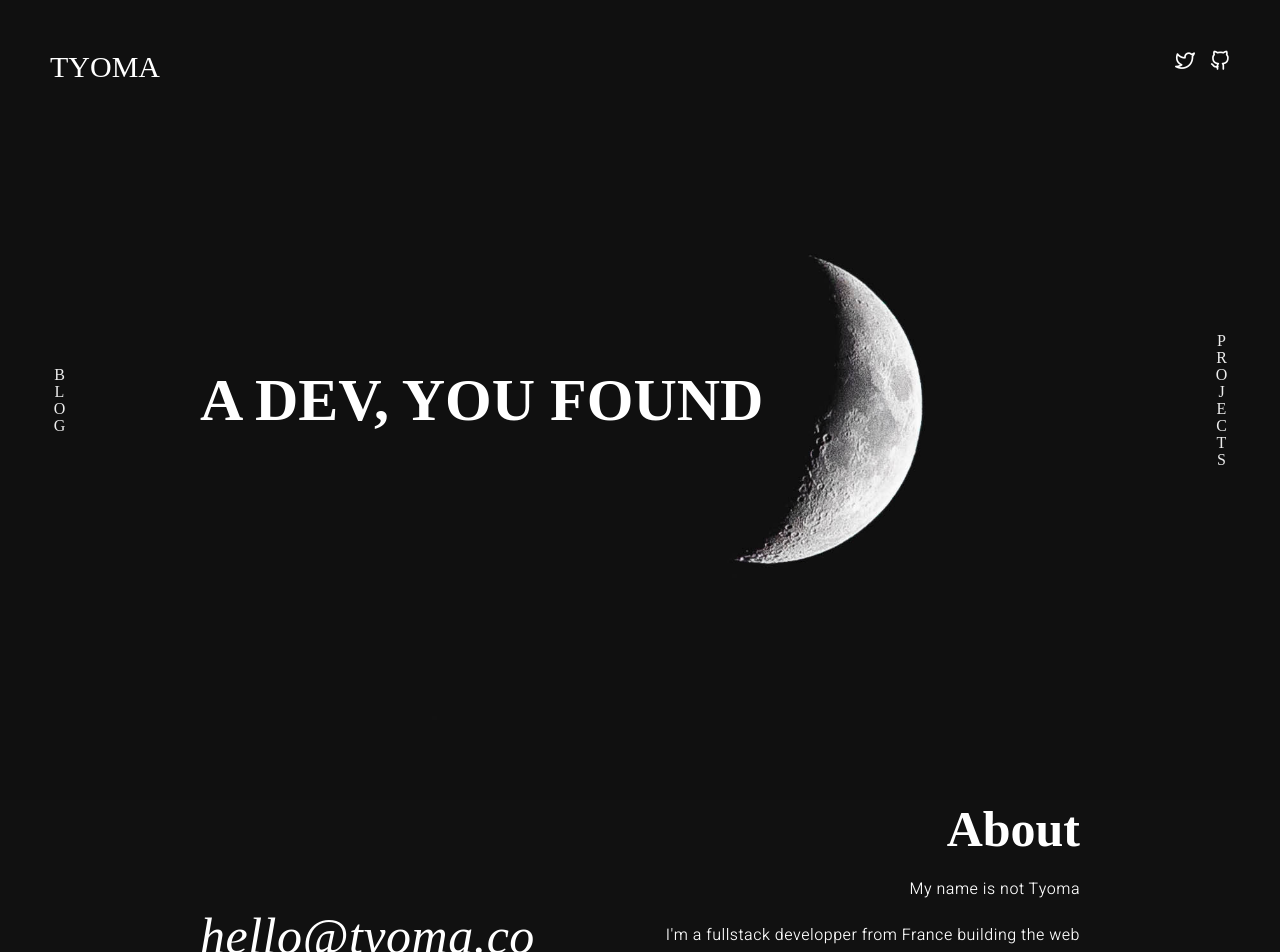
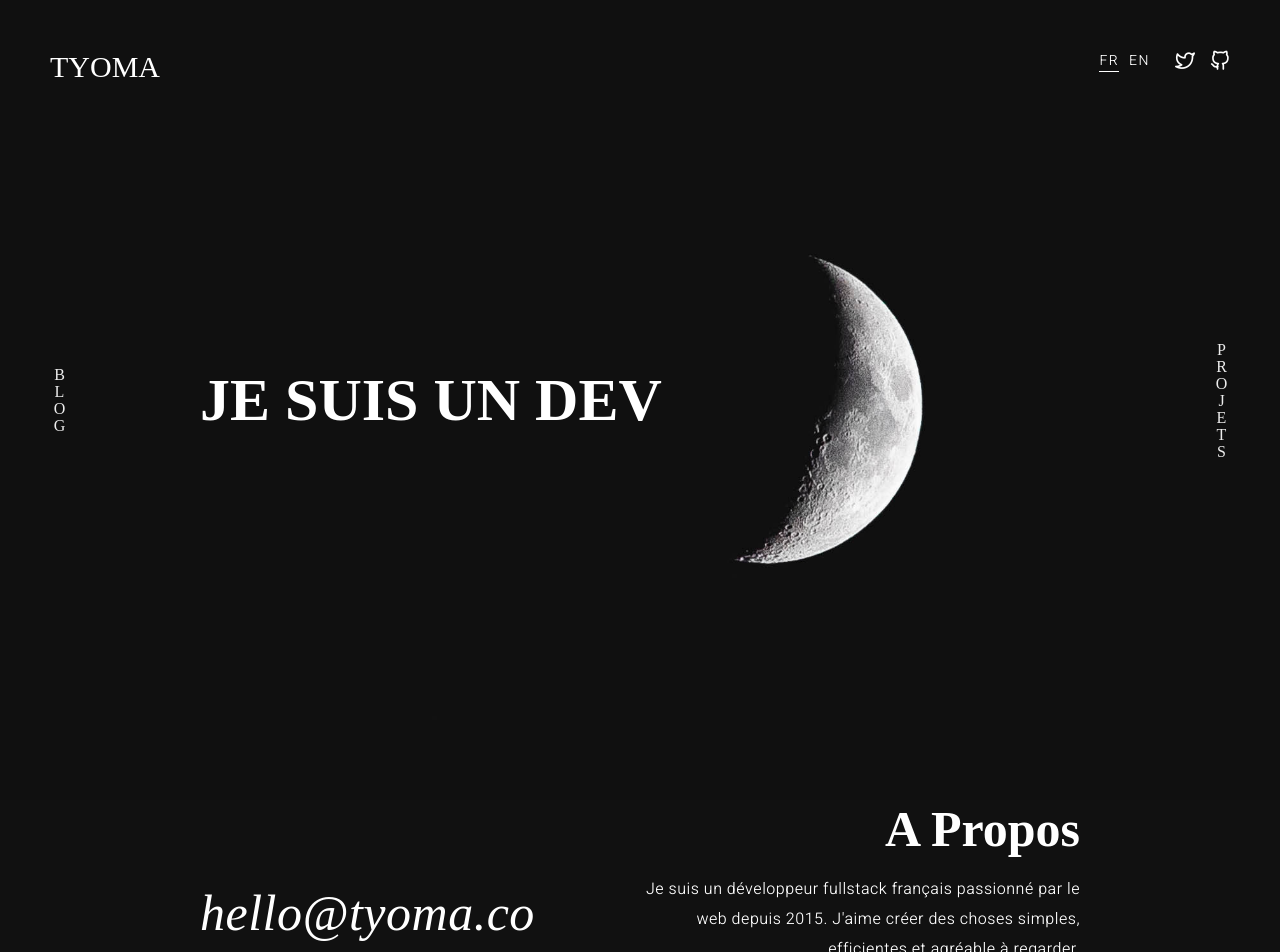
Before and after one commit to TyomaMtl/tyoma, a Vue app: page / in a window 1280 px wide. Shown: the top 952 px of the page. Built offline with nearby package versions, Linux system fonts and the light colour scheme; a web font is replaced by a local one.

Commit message:
feat(i18n): add translation

```diff
--- a/package.json
+++ b/package.json
@@ -10,6 +10,7 @@
   "dependencies": {
     "core-js": "^3.6.5",
     "vue": "^2.6.11",
+    "vue-i18n": "^8.22.2",
     "vue-router": "^3.4.9"
   },
   "devDependencies": {
--- a/src/App.vue
+++ b/src/App.vue
@@ -1,5 +1,15 @@
 <template>
     <div id="app">
         <router-view></router-view>
+        <lang/>
     </div>
 </template>
+
+<script>
+import lang from './components/Lang'
+export default {
+    components: {
+        lang: lang
+    }
+}
+</script>
--- /dev/null
+++ b/src/components/Lang.vue
@@ -0,0 +1,41 @@
+<template>
+    <div>
+        <ul>
+            <li :class="{ active: this.$i18n.locale == 'fr' ? true : false }" v-on:click="switchFr()">FR</li>
+            <li :class="{ active: this.$i18n.locale == 'en' ? true : false }" v-on:click="switchEn()">EN</li>
+        </ul>
+    </div>
+</template>
+
+<script>
+export default {
+    methods: {
+        switchFr: function () {
+            this.$i18n.locale = 'fr'
+        },
+        switchEn: function () {
+            this.$i18n.locale = 'en'
+        }
+    }
+}
+</script>
+
+<style scoped>
+    ul {
+        position: absolute;
+        top: 50px;
+        right: 120px;
+        color: white;
+    }
+    li {
+        display: inline-block;
+        margin-right: 10px;
+        font-family: 'Heebo';
+        font-size: 14px;
+        letter-spacing: 1.5px;
+        cursor: pointer;
+    }
+    li.active {
+        border-bottom: 1px solid white;
+    }
+</style>
--- /dev/null
+++ b/src/i18n/index.js
@@ -0,0 +1,28 @@
+import Vue from 'vue'
+import VueI18n from 'vue-i18n'
+
+Vue.use(VueI18n)
+
+const i18n = new VueI18n({
+    locale: 'fr',
+    messages: {
+        en: {
+            jumbo: 'A dev, you found',
+            projects: 'Projects',
+            about: 'About',
+            description: 'I\'m a fullstack developper from France building the web since 2015. I love to create smart, beautiful and simple things. Less is more !',
+            skilled: 'I\'m skilled with Vue.js and Symfony 5',
+            back: 'back'
+        },
+        fr: {
+            jumbo: 'Je suis un dev',
+            projects: 'Projets',
+            about: 'A Propos',
+            description: 'Je suis un développeur fullstack français passionné par le web depuis 2015. J\'aime créer des choses simples, efficientes et agréable à regarder.',
+            skilled: 'Je suis à l\'aise avec Vue.js et Symfony 5',
+            back: 'retour',
+        }
+    }
+})
+
+export default i18n
--- a/src/main.js
+++ b/src/main.js
@@ -1,6 +1,7 @@
 import Vue from 'vue'
 import App from './App.vue'
 import router from './router'
+import i18n from './i18n'
 import css from '../public/css/main.css'
 import screen from '../public/css/screen.css'
 
@@ -10,5 +11,6 @@ new Vue({
     router,
     css,
     screen,
+    i18n,
     render: h => h(App),
 }).$mount('#app')
--- a/src/pages/Article.vue
+++ b/src/pages/Article.vue
@@ -2,7 +2,7 @@
     <div>
         <sidebar/>
         <div class="article-info">
-            <router-link class="back" :to="{ name: 'blog' }"><i class="icon-back"></i> Back</router-link>
+            <router-link class="back" :to="{ name: 'blog' }"><i class="icon-back"></i> {{ $t('back') }}</router-link>
             <div>
                 <p><i class="icon-clock"></i> <em>{{ article.date }}</em><br>{{ article.lang == 'fr' ? 'Traine your french' : 'This article is in english'}}</p>
                 <div class="tags">
--- a/src/pages/Portfolio.vue
+++ b/src/pages/Portfolio.vue
@@ -9,20 +9,19 @@
                 </ul>
             </div>
             <div class="jumbo">
-                <h1>A dev, you found</h1>
+                <h1>{{ $t('jumbo') }}</h1>
             </div>
             <router-link class="link blog" :to=" { name: 'blog' }">Blog</router-link>
-            <router-link class="link projects" :to=" { name: 'projects' }">Projects</router-link>
+            <router-link class="link projects" :to=" { name: 'projects' }">{{ $t('projects') }}</router-link>
         </div>
         <div class="about">
             <div>
                 <a href="mailto:hello@tyoma.co">hello@tyoma.co</a>
             </div>
             <div>
-                <h3>About</h3>
-                <p>My name is not Tyoma</p>
-                <p>I'm a fullstack developper from France building the web since 2017. I love to create smart, beautiful and simple things.</p>
-                <p>I'm skilled with <em>Vue.js</em> and <em>Symfony 5</em></p>
+                <h3>{{ $t('about') }}</h3>
+                <p>{{ $t('description') }}</p>
+                <p>{{ $t('skilled') }}</p>
             </div>
         </div>
         <footer>&copy; 2020-2021 - coded with love</footer>
--- a/src/pages/Projects.vue
+++ b/src/pages/Projects.vue
@@ -3,7 +3,7 @@
         <sidebar/>
         <section class="projects">
             <ul class="timeline">
-                <p>Projects</p>
+                <p>{{ $t('projects') }}</p>
                 <li :class="[year == currentYear ? 'active' : '']" v-for="year in years" :key="year" v-on:click="scrollToYear(year)">{{ year }}</li>
             </ul>
             <div class="project-wrapper" ref="projects" v-on:scroll="handleScroll()">
```
Also changed, not shown: 1 other file (tests, documents, lock files or other folders).
